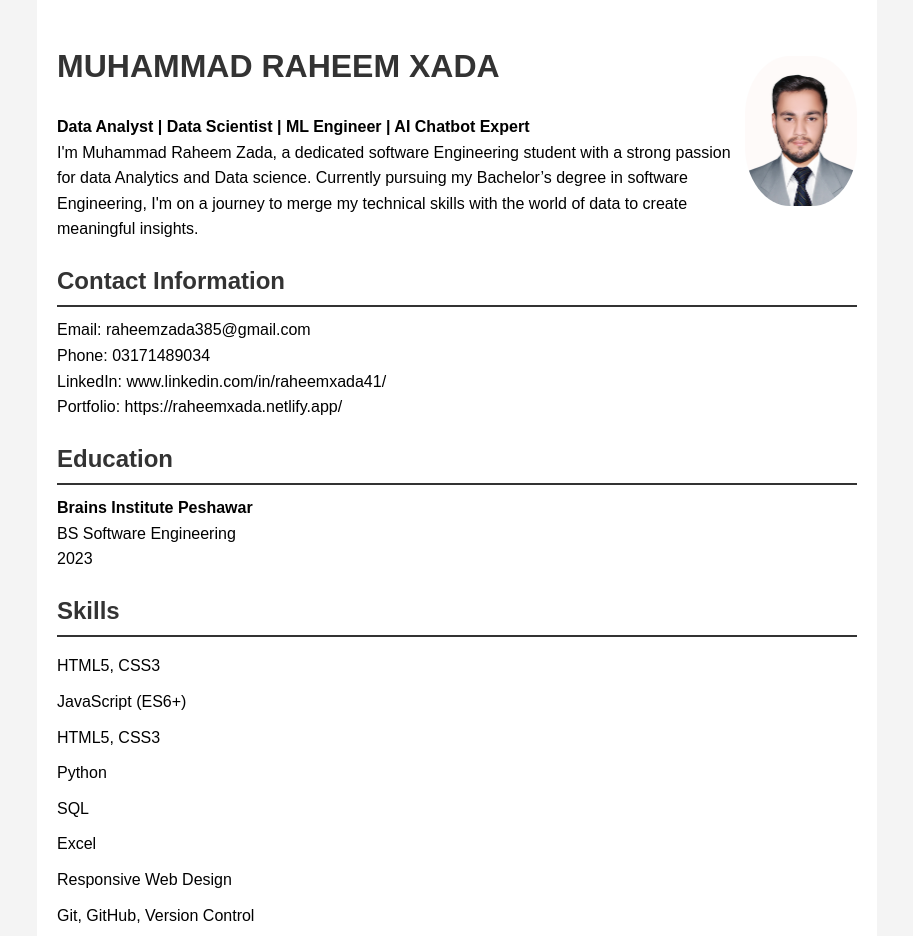
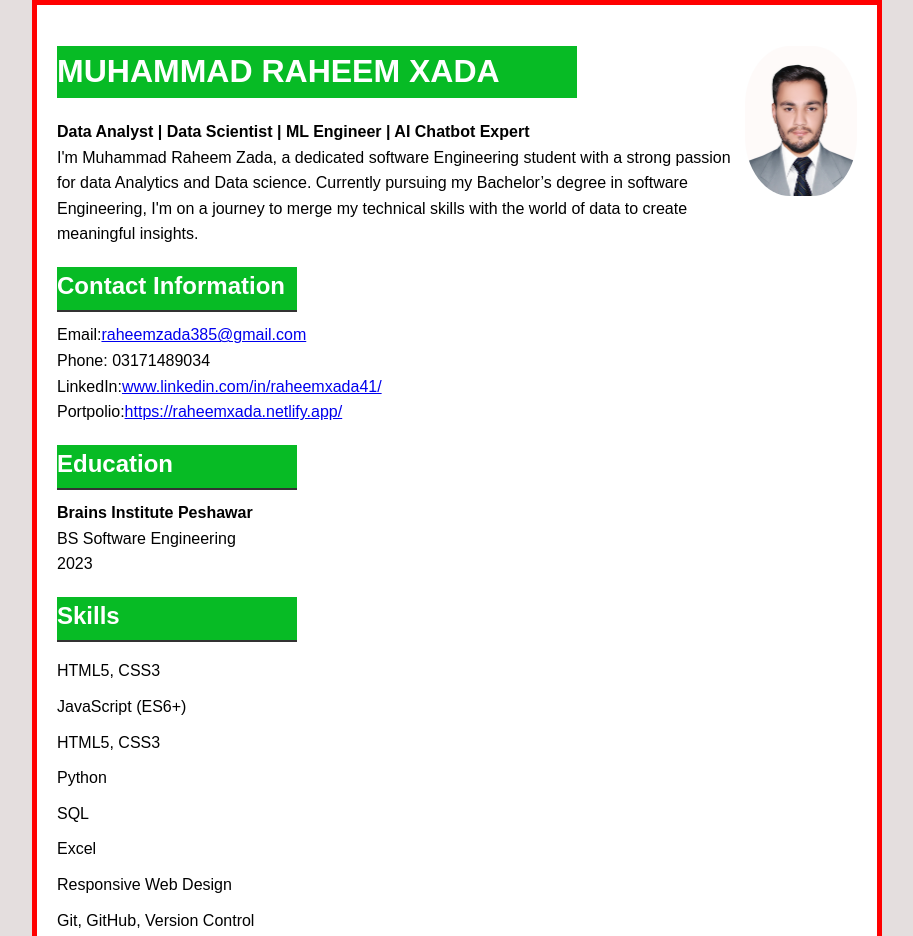
Before and after one commit to Coding-Scorpion/Raheem-Xada-Resume, a plain HTML site: page index.html in a window 1280 px wide. Shown: the top 936 px of the page, without its empty margins (183-1096 px from the left). Drawn offline with Linux system fonts and the light colour scheme.

Commit message:
final commit

```diff
--- a/index.html
+++ b/index.html
@@ -4,69 +4,29 @@
     <meta charset="UTF-8">
     <meta name="viewport" content="width=device-width, initial-scale=1.0">
     <title>Raheem Xada-Resume</title>
-    <style>
-        body {
-            font-family: Arial, sans-serif;
-            line-height: 1.6;
-            margin: 0;
-            padding: 0;
-            background-color: #f4f4f4;
-        }
-
-        .container {
-            max-width: 800px;
-            margin: 0 auto;
-            padding: 20px;
-            background-color: #fff;
-        }
-
-        h1, h2, h3 {
-            color: #333;
-        }
-
-        .section {
-            margin-bottom: 20px;
-        }
-
-        .section h2 {
-            border-bottom: 2px solid #333;
-            padding-bottom: 5px;
-            margin-bottom: 10px;
-        }
-
-        .section p {
-            margin: 0;
-        }
-
-        .section ul {
-            list-style-type: none;
-            padding: 0;
-        }
-
-        .section ul li {
-            margin-bottom: 10px;
-        }
-    </style>
+    <link rel="stylesheet" href="./style.css">
 </head>
 <body>
     <div class="container">
-        <header class="section" style="display: flex; align-items: center; justify-content: space-between;">
+        <header class="section">
+             <img src="./profile.JPG" alt="Profile Picture">
             <div>
                 <h1>MUHAMMAD RAHEEM XADA</h1>
                 <strong><p>Data Analyst | Data Scientist | ML Engineer | AI Chatbot Expert</p></strong>
                 <p>I'm Muhammad Raheem Zada, a dedicated software Engineering student with a strong passion for data Analytics and Data science. Currently pursuing my Bachelor’s degree in software Engineering, I'm on a journey to merge my technical skills with the world of data to create meaningful insights.</p>
             </div>
-            <img src="./profile.JPG" alt="Profile Picture" style="max-width: 200px; max-height: 150px; border-radius: 40%;">
+
         </header>
 
 
 
         <section class="section">
             <h2>Contact Information</h2>
-            <p>Email: raheemzada385@gmail.com</p>
+            <p>Email:<a href="raheemzada385@gmail.com">raheemzada385@gmail.com</a></p>
+
             <p>Phone: 03171489034</p>
-            <p>LinkedIn: www.linkedin.com/in/raheemxada41/</p>
-            <p>Portfolio: https://raheemxada.netlify.app/</p>
+            <p>LinkedIn:<a href="www.linkedin.com/in/raheemxada41/">www.linkedin.com/in/raheemxada41/</a></p>
+            <p>Portpolio:<a href="https://raheemxada.netlify.app/">https://raheemxada.netlify.app/</a></p>
         </section>
 
         <section class="section">
@@ -105,7 +65,7 @@
 
         <section class="section">
             <h2>Projects</h2>
-            <h3>Heart Disease Prediction Usig Machine learning</h3>
+            <h3>Heart Disease Prediction Using Machine learning</h3>
             <p>The "Heart Disease Prediction" system is based on predictive modeling, which predicts the likelihood of a user having a particular disease based on the symptoms provided as input. The system analyzes the user's input and outputs the probability of the disease. This prediction is made using five different techniques: Naïve Bayes, KNN, Decision Tree, Linear Regression, and Random Forest Algorithms. The average prediction accuracy probability achieved is 83%.</p>
 
             <h3>Vrinda Stores Annual Analysis</h3>
--- /dev/null
+++ b/style.css
@@ -0,0 +1,63 @@
+
+body {
+    font-family: Arial, sans-serif;
+    line-height: 1.6;
+    margin: 0;
+    padding: 0;
+    border: #d11818;
+    background-color: #e4dede;
+}
+
+.container {
+    max-width: 800px;
+    margin: 0 auto;
+    padding: 20px;
+    border: 5px solid red;
+    background-color: #fff;
+}
+.container section div {
+    display: flex;
+     align-items: center;
+     justify-content: space-between;
+}
+img {
+    max-width: 200px;
+    float: right;
+    max-height: 150px; border-radius: 40%;
+}
+
+h1, h2, h3 {
+    color: #333;
+}
+.section h2 {
+    width: 30%;
+}
+
+h1, h2 {
+    background-color: rgb(7, 187, 37);
+    width: 65%;
+    color: white;
+
+}
+.section {
+    margin-bottom: 20px;
+}
+
+.section h2 {
+    border-bottom: 2px solid #333;
+    padding-bottom: 5px;
+    margin-bottom: 10px;
+}
+
+.section p {
+    margin: 0;
+}
+
+.section ul {
+    list-style-type: none;
+    padding: 0;
+}
+
+.section ul li {
+    margin-bottom: 10px;
+}
```
